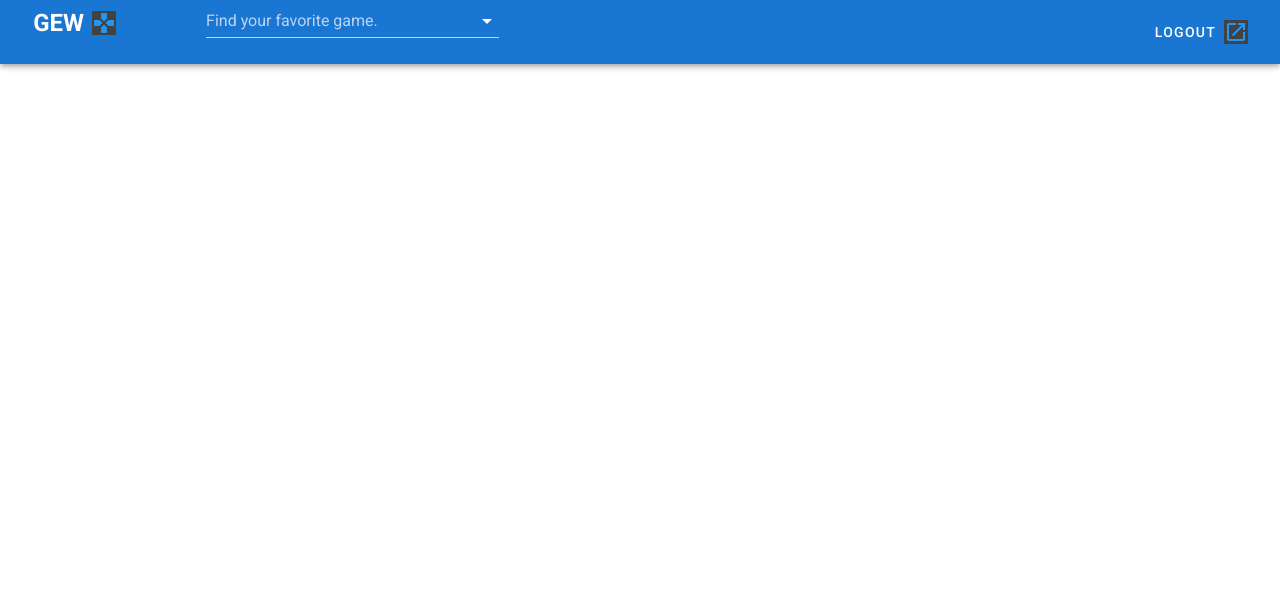
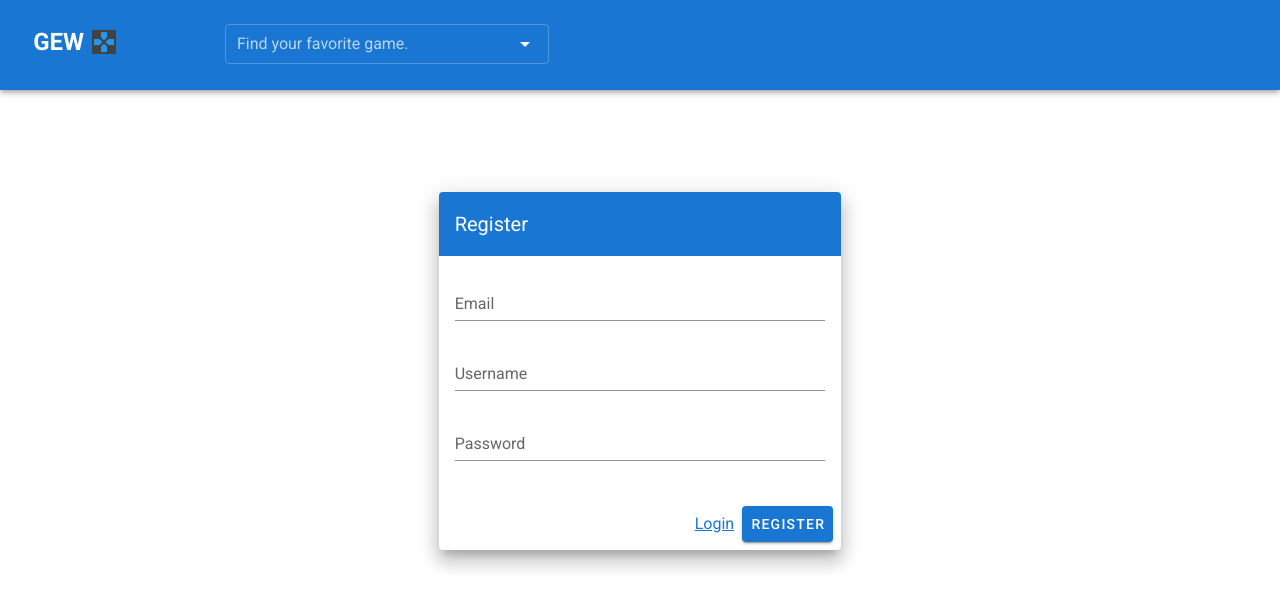
Before and after one commit to tymoshchuk19/TP-PRC-2020, a Vue app in the folder gew-interface/: page /register in a window 1280 px wide. Shown: the top 608 px of the page. Built offline with nearby package versions, Linux system fonts and the light colour scheme.

Commit message:
pesquisa e page top btn

```diff
--- a/gew-interface/package.json
+++ b/gew-interface/package.json
@@ -12,7 +12,9 @@
     "core-js": "^3.6.4",
     "vue": "^2.6.11",
     "vue-router": "^3.1.6",
-    "vuetify": "^2.2.11"
+    "vuetify": "^2.2.11",
+    "vuex": "^3.4.0",
+    "vuex-persistedstate": "^3.0.1"
   },
   "devDependencies": {
     "@vue/cli-plugin-babel": "~4.3.0",
--- a/gew-interface/src/App.vue
+++ b/gew-interface/src/App.vue
@@ -1,11 +1,12 @@
 <template>
   <v-app>
     <v-app-bar
+      height="90%"
       app
       color="primary"
       dark
     >
-      <v-row>
+      <v-row class="mt-8 mb-2">
         <v-col cols=3>
           <v-btn
             text
@@ -20,6 +21,10 @@
             :items="items"
             v-model="game"
             :rules="rules"
+            outlined
+            dense
+            hide-selected
+            allow-overflow
             label="Find your favorite game."
           >
             <template v-slot:item="{ index, item }">
@@ -49,13 +54,16 @@
           </v-combobox>
         </v-col>
       </v-row>
+
       <v-spacer></v-spacer>
 
       <v-btn
+        v-if="$store.state.username"
         text
+        @click="drawAccount = !drawAccount"
       >
-        <span class="mr-2">Logout</span>
-        <v-icon class="secondary blue--text">mdi-open-in-new</v-icon>
+        <v-icon class="mr-3">mdi-account</v-icon>
+        <span class="mr-2"> {{$store.state.username}} </span>
       </v-btn>
     </v-app-bar>
 
@@ -75,16 +83,19 @@
     >
       <v-icon>mdi-arrow-up</v-icon>
     </v-btn>
+    <Account :drawer="drawAccount"/>
   </v-app>
 </template>
 
 <script>
 import axios from 'axios'
+import Account from "@/components/Account.vue";
 
 export default {
   name: 'App',
 
   components: {
+    Account
   },
   watch: {
     game(nv){
@@ -102,7 +113,7 @@ export default {
     },
     getGames(){
       console.log('carreguei jogos')
-      axios.get(`http://localhost:1919/${this.game}`)
+      axios.get(`http://192.168.1.160:1919/${this.game}`)
         .then(data => {
           this.items = data.data;
         })
@@ -111,10 +122,11 @@ export default {
   },
   data: () => ({
     game: '',
+    drawAccount: false,
     fab: false,
     items: [],
     rules: [
-        value => (value && value.length >= 2) || 'Min 2 characters',
+        value => (value && value.length >= 0) || 'Min 2 characters',
       ],
   }),
 };
--- /dev/null
+++ b/gew-interface/src/components/Account.vue
@@ -0,0 +1,66 @@
+<template>
+  <v-navigation-drawer
+    :value="drawer"
+    color="primary"
+    right
+    fixed
+    clipped
+    temporary
+    height="100%"
+  >
+      <v-card class="pb-8 pt-8" color="primary">
+          <v-icon class="white--text mr-5 ml-5">
+            mdi-account
+          </v-icon>
+          <span class="white--text">
+            {{ $store.state.username }}
+          </span>
+      </v-card>
+      <v-divider></v-divider>
+      <v-row height="100%" align="end">
+        <v-col cols=12 justify="start">
+          <v-btn
+            width="100%"
+            height="100%"
+            tile
+            v-for="(item, i) in items" :key="i"
+            class="white--text pt-3 pb-3"
+            color="primary"
+          >
+            <v-icon class="white--text mr-5">
+              {{ item.icon }}
+            </v-icon>
+            <span>
+              {{ item.name }}
+            </span>
+          </v-btn>
+        </v-col>
+      </v-row>
+  </v-navigation-drawer>
+</template>
+
+<script>
+/* eslint-disable */
+
+export default {
+  props: ['drawer'],
+
+  data() {
+    return {
+      items: [{
+          name: 'Favorites',
+          icon: 'mdi-star'
+        }, {
+          name: 'Settings',
+          icon: 'mdi-tune'
+        }, {
+          name: 'Logout',
+          icon: 'mdi-logout'
+        }],
+    };
+  },
+  methods: {
+
+  },
+};
+</script>
--- a/gew-interface/src/components/TimeLine.vue
+++ b/gew-interface/src/components/TimeLine.vue
@@ -18,7 +18,7 @@
             <span
               v-else
               :class="`headline font-weight-bold blue--text`"
-              v-text="'tba'"
+              v-text="'To be announced'"
             ></span>
           </v-col>
         </v-row>
@@ -61,8 +61,7 @@ import axios from 'axios'
     },
     methods: {
       getGames(){
-        console.log('tab:', this.tab, 'page: ',this.page)
-        axios.get(`http://localhost:1919/${this.tab}/${this.page}`)
+        axios.get(`http://192.168.1.160:1919/${this.tab}/${this.page}`)
           .then(data => {
             const array1 = this.items;
             this.items = [...array1, ...data.data];
--- a/gew-interface/src/main.js
+++ b/gew-interface/src/main.js
@@ -3,12 +3,14 @@ import App from './App.vue'
 import router from './router'
 import vuetify from './plugins/vuetify';
 import theme from './themes/standard';
+import { store } from './store/store'
 
 Vue.config.productionTip = false
 
 new Vue({
   theme,
   router,
+  store,
   vuetify,
   render: h => h(App)
 }).$mount('#app')
--- a/gew-interface/src/router/index.js
+++ b/gew-interface/src/router/index.js
@@ -1,6 +1,7 @@
 import Vue from 'vue'
 import VueRouter from 'vue-router'
 import Home from '../views/Home.vue'
+import { store } from '@/store/store'
 
 Vue.use(VueRouter)
 
@@ -8,15 +9,18 @@ Vue.use(VueRouter)
   {
     path: '/',
     name: 'Home',
-    component: Home
+    component: Home,
+    //meta: { requiresAuth: true }
   },
   {
-    path: '/about',
-    name: 'About',
-    // route level code-splitting
-    // this generates a separate chunk (about.[hash].js) for this route
-    // which is lazy-loaded when the route is visited.
-    component: () => import(/* webpackChunkName: "about" */ '../views/About.vue')
+    path: '/login',
+    name: 'Login',
+    component: () => import(/* webpackChunkName: "about" */ '../views/Login.vue')
+  },
+  {
+    path: '/register',
+    name: 'Register',
+    component: () => import(/* webpackChunkName: "about" */ '../views/Register.vue')
   }
 ]
 
@@ -26,4 +30,18 @@ const router = new VueRouter({
   routes
 })
 
+router.beforeEach((to, from, next) => {
+  if(to.matched.some(record => record.meta.requiresAuth)) {
+    if(store.state.token){
+      next()
+    } else {
+      next({
+        name: 'Login'
+      })
+    }
+  } else {
+    next()
+  }
+})
+
 export default router
--- /dev/null
+++ b/gew-interface/src/store/store.js
@@ -0,0 +1,18 @@
+import Vue from 'vue'
+import Vuex from 'vuex'
+Vue.use(Vuex);
+
+export const store = new Vuex.Store({
+    state: {
+        token: null,
+        username: null
+    },
+    mutations: {
+        setToken(state, token){
+            state.token = token;
+        },
+        setUsername(state, username){
+            state.username = username;
+        }
+    }
+})
--- a/gew-interface/src/themes/standard.js
+++ b/gew-interface/src/themes/standard.js
@@ -5,5 +5,5 @@ module.exports.theme = {
         error: '#ff4444',
         info: '#33b5e5',
         success: '#00C851',
-        warning: '#ffbb33'
+        warning: '#E65100'
     }
--- a/gew-interface/src/views/Home.vue
+++ b/gew-interface/src/views/Home.vue
@@ -40,7 +40,6 @@
 <script>
 // @ is an alias to /src
 import TimeLine from '@/components/TimeLine.vue'
-
 export default {
   name: 'Home',
   components: {
--- /dev/null
+++ b/gew-interface/src/views/Login.vue
@@ -0,0 +1,90 @@
+<template>
+    <v-content>
+      <v-container
+        class="fill-height"
+        fluid
+      >
+        <v-row
+          align="center"
+          justify="center"
+        >
+          <v-col
+            cols="12"
+            sm="8"
+            md="4"
+          >
+            <v-card class="elevation-12">
+              <v-toolbar
+                color="primary"
+                dark
+                flat
+              >
+                <v-toolbar-title>Login</v-toolbar-title>
+              </v-toolbar>
+              <v-card-text>
+                <v-form>
+                  <v-text-field
+                    label="Username"
+                    name="username"
+                    type="text"
+                    v-model="username"
+                  />
+
+                  <v-text-field
+                    label="Password"
+                    name="password"
+                    type="password"
+                    v-model="password"
+                  />
+                </v-form>
+              </v-card-text>
+              <v-card-actions>
+                <v-spacer />
+                <router-link to="/register">Register</router-link>
+                <v-btn
+                  class="ml-2"
+                  color="primary"
+                  @click="login()"
+                >
+                  Login
+                </v-btn>
+              </v-card-actions>
+            </v-card>
+          </v-col>
+        </v-row>
+      </v-container>
+    </v-content>
+</template>
+
+<script>
+import axios from 'axios'
+import qs from 'querystring'
+  export default {
+    data: () => ({
+      username: null,
+      password: null
+    }),
+    methods: {
+      login(){
+        axios.post('http://192.168.1.160:1919/users/authenticate', qs.stringify({
+          username: this.username,
+          password: this.password,
+        }), {
+          headers: {
+            'Content-Type': 'application/x-www-form-urlencoded'
+          }
+        })
+          .then(data => {
+            if(data.data.token) {
+              this.$store.commit('setToken', data.data.token);
+              this.$store.commit('setUsername', this.username);
+              this.$router.push('/');
+            } else {
+              alert('Credenciais inválidas' )
+            }
+          })
+          .catch((err) => console.log(err));
+      }
+    }
+  }
+</script>
--- /dev/null
+++ b/gew-interface/src/views/Register.vue
@@ -0,0 +1,92 @@
+<template>
+    <v-content>
+      <v-container
+        class="fill-height"
+        fluid
+      >
+        <v-row
+          align="center"
+          justify="center"
+        >
+          <v-col
+            cols="12"
+            sm="8"
+            md="4"
+          >
+            <v-card class="elevation-12">
+              <v-toolbar
+                color="primary"
+                dark
+                flat
+              >
+                <v-toolbar-title>Register</v-toolbar-title>
+              </v-toolbar>
+              <v-card-text>
+                <v-form>
+                  <v-text-field
+                    label="Email"
+                    name="email"
+                    type="text"
+                    v-model="email"
+                  />
+
+                  <v-text-field
+                    label="Username"
+                    name="username"
+                    type="text"
+                    v-model="username"
+                  />
+
+                  <v-text-field
+                    label="Password"
+                    name="password"
+                    type="password"
+                    v-model="password"
+                  />
+                </v-form>
+              </v-card-text>
+              <v-card-actions>
+                <v-spacer />
+                <router-link to="/login">Login</router-link>
+                <v-btn
+                  class="ml-2"
+                  color="primary"
+                  @click="register()"
+                >
+                  Register
+                </v-btn>
+              </v-card-actions>
+            </v-card>
+          </v-col>
+        </v-row>
+      </v-container>
+    </v-content>
+</template>
+
+<script>
+import axios from 'axios'
+import qs from 'querystring'
+
+  export default {
+    data: () => ({
+      email: null,
+      username: null,
+      password: null
+    }),
+    methods: {
+      register(){
+        axios.post('http://192.168.1.160:1919/users/register', qs.stringify({
+          email: this.email,
+          name: this.username,
+          password: this.password,
+        }), {
+          headers: {
+            'Content-Type': 'application/x-www-form-urlencoded'
+          }
+        })
+          .then(data => alert('Utilizador registado: ' + data.data.username))
+          .catch(() => alert('Impossivel registar!'));
+      }
+    }
+  }
+</script>
```
Also changed, not shown: 2 other files (tests, documents, lock files or other folders).
